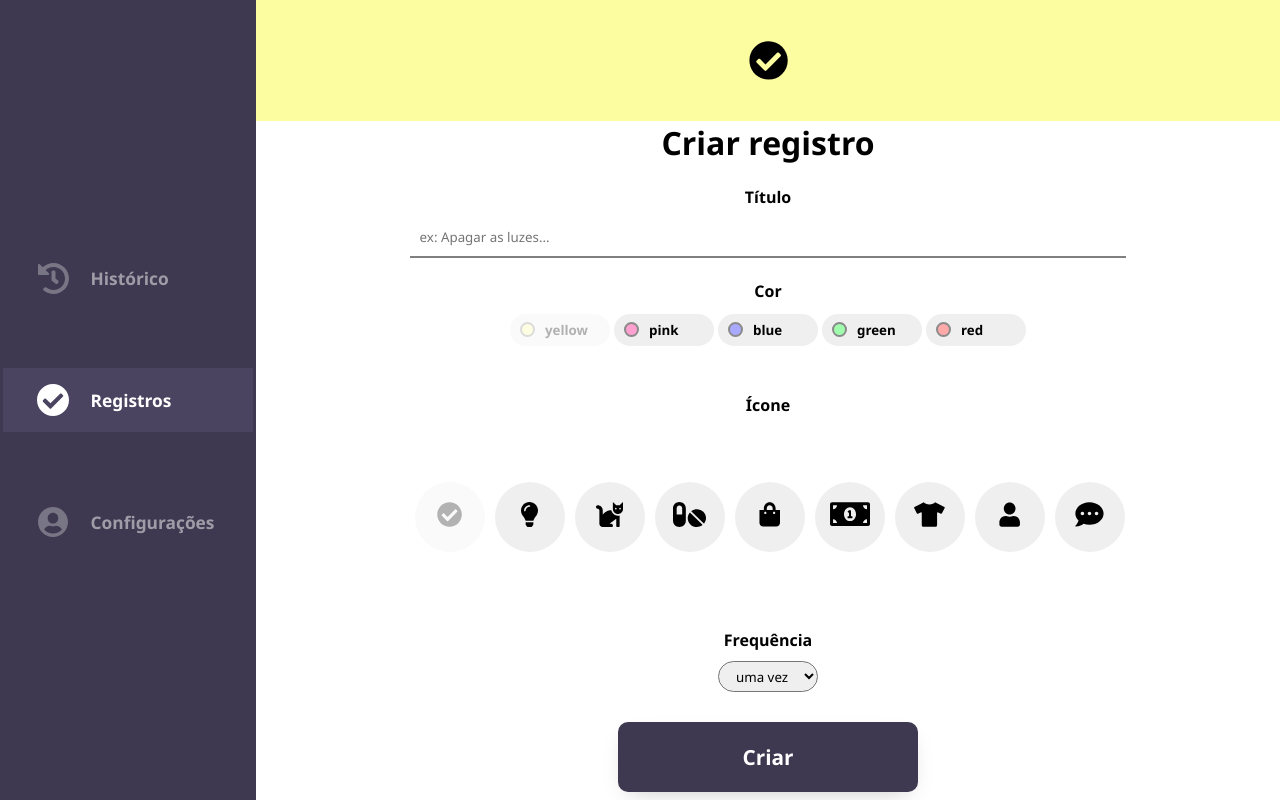
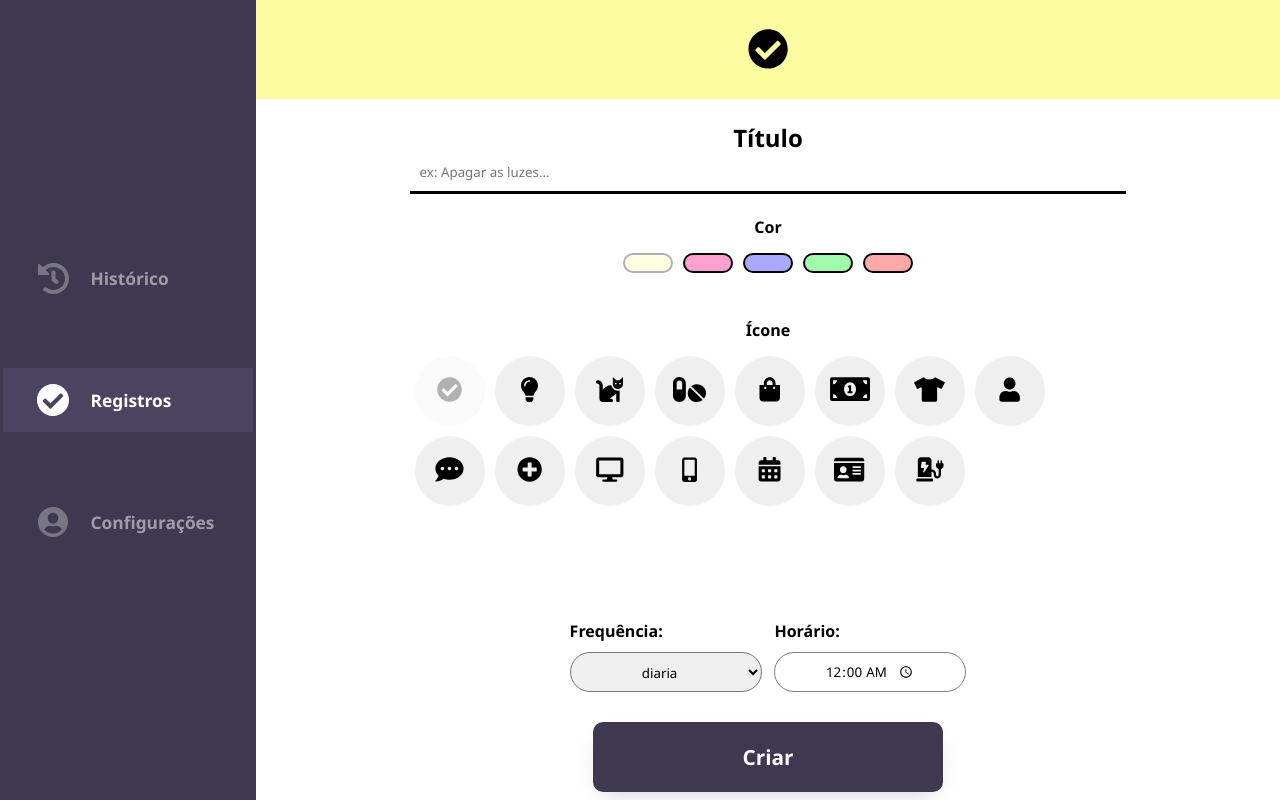
Before and after one commit to aka-toliu/fiz-isso, an Angular app in the folder dev/: page /criar in a window 1280 px wide. Built offline with nearby package versions, Linux system fonts and the light colour scheme.

Commit message:
alteração visual em criar registro

```diff
--- a/dev/src/app/historico-geral/historico-geral.component.html
+++ b/dev/src/app/historico-geral/historico-geral.component.html
@@ -5,9 +5,9 @@
 
 <main class="historico-g">
 
-        <div class="historico-g__item" *ngFor="let historico of historicoGeral">
-                <div class="historico-g__icon">
-                        <img class="{{ historico.cor }}" src="../../assets/icones/icon__{{ historico.icone }}.svg" alt="">
+        <div class="historico-g__item"  *ngFor="let historico of historicoGeral">
+                <div class="historico-g__icon" class="{{ historico.cor }}">
+                        <img class="" src="../../assets/icones/icon__{{ historico.icone }}.svg" alt="">
                 </div>
 
                 <div class="historico-g__content">
--- a/dev/src/app/registros.service.ts
+++ b/dev/src/app/registros.service.ts
@@ -60,7 +60,7 @@ export class RegistrosService {
         status: "check",
         selected: false,
         options: false,
-        complete: false,
+        complete: true,
         historico: [
           {
             data: "10-10-2022",
@@ -122,17 +122,17 @@ export class RegistrosService {
         status: "vish",
       },
       {
-        titulo: "Apagar as luzes",
-        icone: "light",
-        cor: "yellow",
+        titulo: "Dar banho no xane",
+        icone: "cat",
+        cor: "red",
         data: "12/10/2022",
         horario: "9h01",
         status: "check",
       },
       {
-        titulo: "Apagar as luzes",
-        icone: "light",
-        cor: "yellow",
+        titulo: "Tomar remédio X",
+        icone: "pill",
+        cor: "blue",
         data: "12/10/2022",
         horario: "9h01",
         status: "check",
--- a/dev/src/app/registros/registros.component.scss
+++ b/dev/src/app/registros/registros.component.scss
@@ -1,5 +1,5 @@
 .blocked{
-    opacity: .3!important;
+    opacity: .2!important;
 }
 
 .c-registros{
--- a/dev/src/app/shared/criar-registro/criar-registro.component.html
+++ b/dev/src/app/shared/criar-registro/criar-registro.component.html
@@ -1,3 +1,84 @@
+<div class="criar-registro">
+
+    <header class="{{novoRegistro.cor}}">
+
+        <!-- <button class="btn__alterar-cor">Alterar cor</button>
+        <button class="btn__alterar-icone">Alterar icone</button> -->
+        <img src="../../../assets/icones/icon__{{ novoRegistro.icone }}.svg">
+    </header>
+
+    <!-- <h1>Criar registro</h1> -->
+<br>
+    <h2>Título</h2>
+    <input placeholder="ex: Apagar as luzes..." type="text" name="titulo" id="titulo" maxlength="72" [(ngModel)]="novoRegistro.titulo">
+<br>
+<h4>Cor</h4>
+
+    <div class="criar-registro__cores">
+
+        <div class="cores__row">
+        <button  #btnCor  class="{{ cor }}"
+        value="{{ cor }}"
+        [ngClass]="{selected: selectedColor == btnCor.value}"
+        (click)="novoRegistro.cor = btnCor.value; selectedColor =  btnCor.value"
+        *ngFor="let cor of registrosSet.colors"
+        ></button>
+        </div>
+
+    </div>
+    <br>
+
+    <h4>Ícone</h4>
+    <div class="criar-registro__icones">
+
+        <div class="criar-registro__row">
+            <button #btnIcone
+            [ngClass]="{selected: selectedIcon == btnIcone.value}"
+            value="{{ icon }}"
+            (click)="novoRegistro.icone = btnIcone.value; selectedIcon =  btnIcone.value"
+            class="btn-criar-registro__icone"
+            *ngFor="let icon of registrosSet.icons" >
+                <img src="../../../assets/icones/icon__{{ icon }}.svg" alt="">
+            </button>
+        </div>
+
+    </div>
+
+    <br>
+
+<div class="criar-registro__set-program">
+
+    <div>
+        <h4>Frequência:</h4>
+        <select name="frequencia" id="frequencia">
+            <option *ngFor="let frequencia of registrosSet.frequencia" value="{{ frequencia }}">{{ frequencia }}</option>
+        </select>
+    </div>
+
+    <div>
+        <h4>Horário:</h4>
+        <input value="00:00" type="time">
+    </div>
+
+</div>
+
+<!-- <div class="criar-registro__set-visual">
+    <div>
+        <h4>Cor:</h4>
+
+    </div>
+    <div>
+        <h4>icone:</h4>
+    </div>
+</div> -->
+<br>
+    <button class="btn-criar-registro" (click)="createRegistro()" [routerLink]="['']">Criar</button>
+
+</div>
+
+
+
+<!--
 <div class="criar-registro">
 
     <header class="{{novoRegistro.cor}}">
@@ -45,21 +126,7 @@
         </div>
 
     </div>
-    <!-- <div *ngFor="let cor of registrosSet.colors">
-        <label for="{{ cor }}">{{ cor }}</label>
-        <input type="radio" name="radio__cores" id="{{ cor }}" value="{{ cor }}">
-    </div> -->
 
-    <!-- <select name="cor" id="cor" #corSelect (change)="novoRegistro.cor = corSelect.value">
-        <option *ngFor="let cor of registrosSet.colors" value="{{ cor }}">{{ cor }}</option>
-    </select>
-    <br> -->
-
-
-    <!-- <select #iconSelect name="icon" id="icon" (change)="novoRegistro.icone = iconSelect.value">
-        <option *ngFor="let icon of registrosSet.icons" value="{{ icon }}">
-            {{ icon }}</option>
-    </select> -->
     <br>
 
     <h4>Frequência</h4>
@@ -70,4 +137,4 @@
     <br>
     <button class="btn-criar-registro" (click)="createRegistro()" [routerLink]="['']">Criar</button>
 
-</div>
+</div> -->
--- a/dev/src/app/shared/criar-registro/criar-registro.component.scss
+++ b/dev/src/app/shared/criar-registro/criar-registro.component.scss
@@ -19,9 +19,9 @@
     }
 
     input[type="text"] {
-        width: 80%;
+        width: 85%;
         height: 40px;
-        border-bottom: 2px solid grey;
+        border-bottom: 3px solid rgb(0, 0, 0);
         border-top: none;
         border-left: none;
         border-right: none;
@@ -38,32 +38,67 @@
         display: flex;
         justify-content: center;
         align-items: center;
+        position: relative;
+
+        .btn__alterar-cor{
+            top: 5px;
+            right: 5px;
+        }
+
+        .btn__alterar-icone{
+            bottom: -20px;
+
+        }
+
+        button{
+            height: 40px;
+            width: 110px;
+            border-radius: 50px;
+            position: absolute;
+            border: 1px solid grey;
+            font-weight: bolder;
+            background-color: white;
+        }
+
+        img{
+            width: 60px;
+
+            @media screen and (min-width: 768px) {
+                width: 40px;
+            }
+        }
     }
 
     select{
-        width: 100px;
+        width: 40vw;
         height: 40px;
         border-radius: 50px;
         display: flex;
         justify-content: center;
         text-align: center;
+        padding: 10px;
+        margin-right: 10vw;
+
+        @media screen and (min-width: 768px) {
+            width: 15vw;
+            margin-right: 1vw;
+        }
     }
 
     &__icones{
         display: flex;
         width: 90%;
-        height: 12%;
-        // border: 1px solid rgb(226, 226, 226);
+        height: 20%;
         overflow-x: auto;
-        overflow-y: hidden;
+        overflow-y: auto;
         justify-content: flex-start;
-        align-items: center;
+        align-items: start;
         -webkit-tap-highlight-color: transparent;
 
 
         @media screen and (min-width: 768px) {
             width: 70%;
-            height: 30%;
+            height: 50%;
         }
 
 
@@ -85,13 +120,42 @@
     &__row{
         display: flex;
         // width: 100%;
+        flex-wrap: wrap;
+    }
+
+    &__set-program{
+        width: 100%;
+        display: flex;
+        align-items: center;
+        justify-content: center;
+
+        @media screen and (min-width: 768px) {
+            width: 70%;
+            // justify-content: flex-start;
+
+        }
+
+        input[type="time"] {
+            width: 35vw;
+            height: 40px;
+            padding: 8px;
+            border-radius: 50px;
+            display: flex;
+            justify-content: center;
+            text-align: center;
+            border: 1px solid grey;
+
+            @media screen and (min-width: 768px) {
+                width: 15vw;
+            }
+        }
     }
 }
 
 .btn-criar-registro {
     background-color: var(--primary);
-    width: 55%;
-    max-width: 300px;
+    width: 100%;
+    max-width: 350px;
     height: 70px;
     min-height: 70px;
     border-radius: 10px;
@@ -115,14 +179,16 @@
 .criar-registro__cores {
     overflow-x: auto;
     overflow-y: hidden;
-    height: 10%;
+    height: 5%;
     display: flex;
-    justify-content: flex-start;
+    justify-content: center;
     width: 90%;
     -webkit-tap-highlight-color: transparent;
 
     @media screen and (min-width: 768px) {
-        justify-content: center;
+        // justify-content: flex-start;
+        height: 10%;
+         width: 70%;
     }
 
     .cores__row{
@@ -133,16 +199,17 @@
     }
 
     button {
-        width: 100px;
-        height: 32px;
+        width: 50px;
+        height: 20px;
         border-radius: 100px;
         border: none;
-        margin: 2px;
+        margin: 5px;
         position: relative;
         font-weight: bolder;
         display: flex;
         align-items: center;
-       padding-left: 35px;
+    //    padding-left: 35px;
+       border: 2px solid rgb(0, 0, 0);
 
         span{
             width: 15px;
--- a/dev/src/app/shared/criar-registro/criar-registro.component.ts
+++ b/dev/src/app/shared/criar-registro/criar-registro.component.ts
@@ -24,7 +24,7 @@ export class CriarRegistroComponent implements OnInit {
   registrosSet: any = {
     colors: ['yellow', 'pink', 'blue', 'green', 'red'],
     icons: ['check', 'light', 'cat', 'pill', 'bag', 'money', 'tshirt', 'user', 'dialog', 'plus-cicle', 'desktop', 'mobile', 'calendar', 'document', 'charge'],
-    frequencia: ['uma vez', 'diaria', 'semanal', 'mensal']
+    frequencia: ['diaria', 'semanal', 'mensal', 'uma vez']
   }
 
   novoRegistro: any = {
--- a/dev/src/app/shared/menu-nav/menu-nav.component.html
+++ b/dev/src/app/shared/menu-nav/menu-nav.component.html
@@ -1,6 +1,7 @@
 <menu>
     <button class="menu__btn btn-historico"
             routerLink="historico"
+            routerLinkActive="menu__btn--selected"
             (click)="btnSelected = 'historico'"
             [ngClass]="{'menu__btn--selected': btnSelected == 'historico' }"><span>Histórico</span>
     </button>
@@ -11,6 +12,7 @@
     </button>
     <button class="menu__btn btn-config"
             routerLink="config"
+            routerLinkActive="menu__btn--selected"
             (click)="btnSelected = 'config'"
             [ngClass]="{'menu__btn--selected': btnSelected == 'config'}"><span>Configurações</span>
     </button>
```
Also changed, not shown: dev/src/app/historico-geral/historico-geral.component.scss (+14 -13 lines), 2 other files (tests, documents, lock files or other folders).
